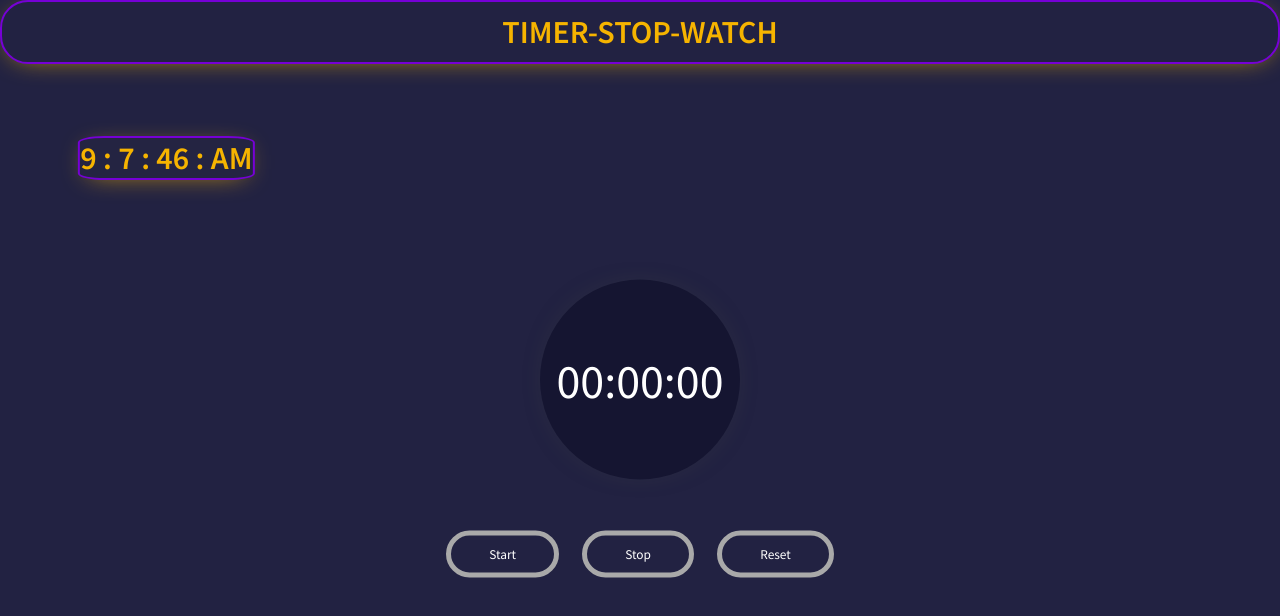
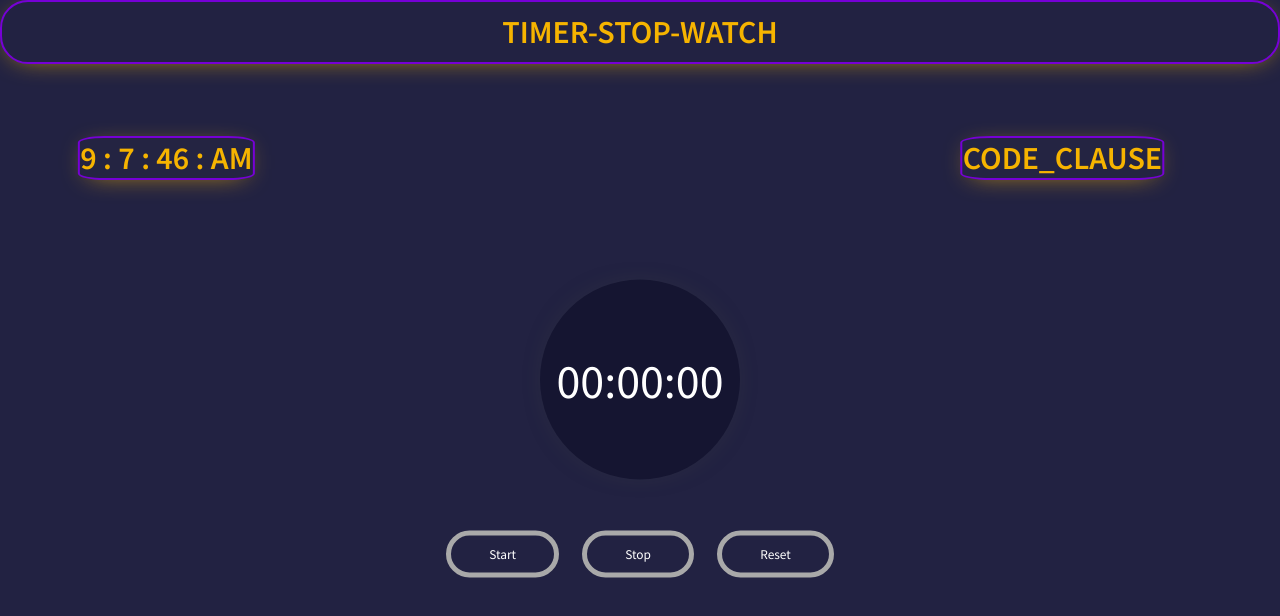
Before and after one commit to FAIZAL-UZAIR/CodeClause_stopwatch, a plain HTML site: page index.html in a window 1280 px wide. Drawn offline with Linux system fonts and the light colour scheme.

Commit message:
minor update

```diff
--- a/index.html
+++ b/index.html
@@ -23,6 +23,10 @@
         </h1>
 
 
+
+        </div>
+        <div class="code">
+          <h1>CODE_CLAUSE</h1>
         </div>
       <div class="wrapper">
         <p>
--- a/style.css
+++ b/style.css
@@ -118,6 +118,31 @@ left: 10%;
 
 
 }
+.code{
+  margin: 3%;
+  padding: 0px;
+  background-color: #242442;
+  font-family: Cambria, Cochin, Georgia, Times, 'Times New Roman', serif;
+  color: #fff;
+  top: 15%;
+  left: 80%;
+  font-weight: bold;
+  position: absolute;
+  transform: translate(-50%,-50%);
+
+
+  border: 2px solid #a9a9a9;
+  border-radius: 15%;
+  color: #fff;
+
+  outline: 0;
+  animation-name: shine;
+  animation-duration: 0s;
+  animation-iteration-count: infinite;
+  border-color: #7600d6;
+  color: #f6b400;
+  box-shadow: 0px 4px 27px -12px #f6b400;
+}
 @keyframes shine {
   0%,
   100% {
```
